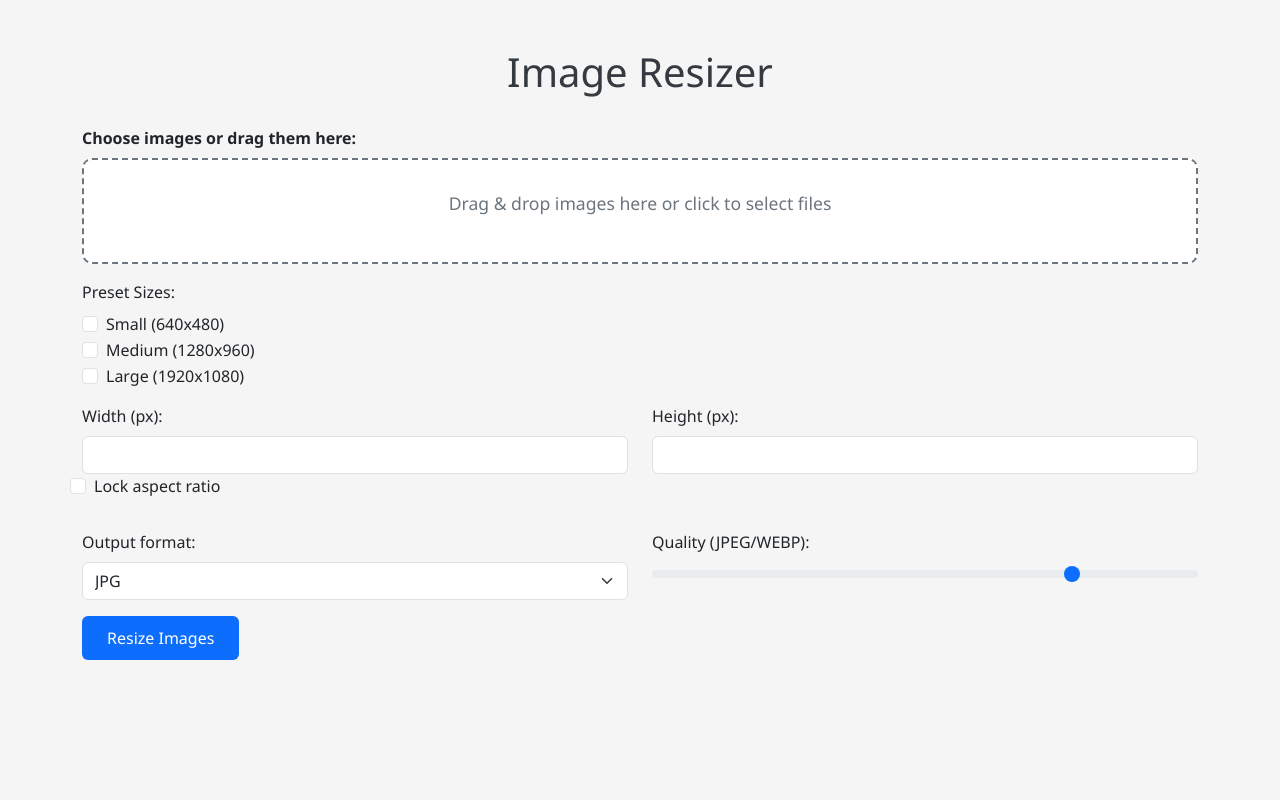
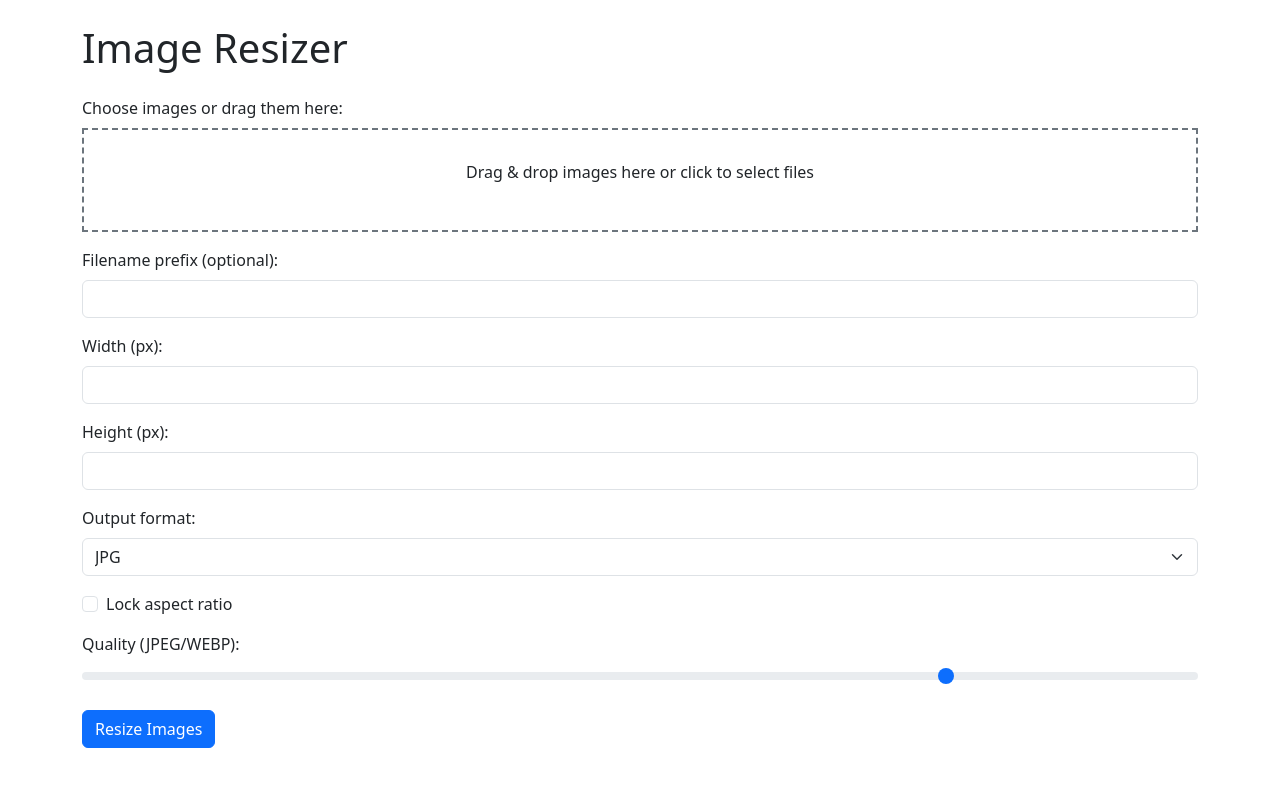
Before and after one commit to Bernievdw/flask-image-resizer, a Flask app: page / in a window 1280 px wide. Run offline with Flask 3, Linux system fonts and the light colour scheme; data that the repository does not hold is empty.

Commit message:
File fixes

```diff
--- a/app.py
+++ b/app.py
@@ -51,6 +51,18 @@ def save_history(original_name, resized_name, width, height, fmt):
     conn.commit()
     conn.close()
 
+def get_history(limit=5):
+    try:
+        conn = sqlite3.connect(DB_PATH)
+        c = conn.cursor()
+        c.execute("SELECT original_name, resized_name, width, height, format FROM history ORDER BY id DESC LIMIT ?", (limit,))
+        rows = c.fetchall()
+        conn.close()
+        return rows
+    except Exception as e:
+        logging.error(f"Error fetching history: {e}")
+        return []
+
 def process_image(file, width, height, selected_format, quality, lock_aspect, prefix=""):
     previews = []
     try:
@@ -103,6 +115,7 @@ def index():
     zip_file = None
     lock_aspect = False
     prefix = ""
+    history = get_history()
 
     if request.method == "POST":
         try:
@@ -156,7 +169,8 @@ def index():
         height=height,
         selected_format=selected_format,
         lock_aspect=lock_aspect,
-        prefix=prefix
+        prefix=prefix,
+        history=history
     )
 
 if __name__ == "__main__":
--- a/templates/index.html
+++ b/templates/index.html
@@ -3,96 +3,37 @@
 <head>
     <meta charset="UTF-8">
     <title>Image Resizer</title>
-    <link rel="stylesheet" href="https://cdn.jsdelivr.net/npm/bootstrap@5.3.2/dist/css/bootstrap.min.css">
+    <link href="https://cdn.jsdelivr.net/npm/bootstrap@5.3.2/dist/css/bootstrap.min.css" rel="stylesheet">
     <style>
-        body {
-            background-color: #f5f5f5;
-            font-family: 'Segoe UI', sans-serif;
-        }
-
-        h1 {
-            color: #343a40;
-            margin-bottom: 30px;
-            text-align: center;
-        }
-
         #drop-zone {
             border: 2px dashed #6c757d;
-            border-radius: 10px;
             padding: 30px;
             text-align: center;
             cursor: pointer;
-            transition: background-color 0.3s, border-color 0.3s;
-            background-color: #ffffff;
         }
-
         #drop-zone.bg-light {
-            background-color: #e9ecef !important;
-            border-color: #495057 !important;
+            background-color: #f8f9fa;
         }
-
-        #drop-zone p {
-            font-size: 1.1rem;
-            color: #6c757d;
+        .preview img {
+            max-width: 150px;
+            margin: 5px;
         }
-
-        .preview {
-            margin-top: 40px;
-        }
-
-        .preview .card {
-            margin-bottom: 20px;
-            border: none;
-            border-radius: 10px;
-            box-shadow: 0 4px 6px rgba(0,0,0,0.1);
-            overflow: hidden;
-        }
-
-        .preview img {
-            max-width: 100%;
-            transition: transform 0.2s;
-            border-bottom: 1px solid #dee2e6;
-        }
-
-        .preview img:hover {
-            transform: scale(1.05);
-        }
-
-        .preview .card-body {
-            text-align: center;
-            padding: 10px;
-        }
-
-        button.btn-primary {
-            background-color: #0d6efd;
-            border: none;
-            padding: 10px 25px;
-            font-size: 1rem;
-        }
-
-        button.btn-primary:hover {
-            background-color: #0b5ed7;
-        }
-
-        @media (min-width: 768px) {
-            .d-flex.preview-row {
-                flex-wrap: wrap;
-                gap: 20px;
-            }
-            .preview .card {
-                flex: 1 1 calc(50% - 20px);
-            }
+        .history img {
+            max-width: 100px;
+            margin: 3px;
         }
     </style>
 </head>
-<body class="p-5">
+<body class="container py-4">
+    <h1 class="mb-4">Image Resizer</h1>
 
-    <div class="container">
-        <h1>Image Resizer</h1>
+    {% if error %}
+        <div class="alert alert-danger">{{ error }}</div>
+    {% endif %}
 
     <form method="POST" enctype="multipart/form-data" class="mb-4">
         <div class="mb-3">
-                <label class="form-label fw-bold">Choose images or drag them here:</label>
+            <label class="form-label">Choose images or drag them here:</label>
             <div id="drop-zone">
                 <p>Drag & drop images here or click to select files</p>
                 <input type="file" id="file-input" name="images" multiple required hidden>
@@ -100,40 +41,22 @@
         </div>
 
         <div class="mb-3">
-                <label class="form-label">Preset Sizes:</label>
-                <div class="form-check">
-                    <input class="form-check-input" type="checkbox" name="preset_sizes" value="640x480" id="small">
-                <label class="form-check-label" for="small">Small (640x480)</label>
-            </div>
-    <div class="form-check">
-        <input class="form-check-input" type="checkbox" name="preset_sizes" value="1280x960" id="medium">
-        <label class="form-check-label" for="medium">Medium (1280x960)</label>
-    </div>
-    <div class="form-check">
-        <input class="form-check-input" type="checkbox" name="preset_sizes" value="1920x1080" id="large">
-        <label class="form-check-label" for="large">Large (1920x1080)</label>
-    </div>
+            <label for="prefix" class="form-label">Filename prefix (optional):</label>
+            <input type="text" class="form-control" name="prefix" value="{{ prefix }}">
         </div>
 
-            <div class="mb-3 row">
-                <div class="col-md-6">
-                    <label class="form-label">Width (px):</label>
+        <div class="mb-3">
+            <label for="width" class="form-label">Width (px):</label>
             <input type="number" class="form-control" name="width" value="{{ width }}" required>
         </div>
-                <div class="col-md-6">
-                    <label class="form-label">Height (px):</label>
+
+        <div class="mb-3">
+            <label for="height" class="form-label">Height (px):</label>
             <input type="number" class="form-control" name="height" value="{{ height }}" required>
         </div>
-                <div class="mb-3 form-check">
-                    <input type="checkbox" class="form-check-input" id="lock-aspect" name="lock_aspect" {% if lock_aspect %}checked{% endif %}>
-                    <label class="form-check-label" for="lock-aspect">Lock aspect ratio</label>
-                </div>
 
-            </div>
-
-            <div class="mb-3 row">
-                <div class="col-md-6">
-                    <label class="form-label">Output format:</label>
+        <div class="mb-3">
+            <label for="format" class="form-label">Output format:</label>
             <select name="format" class="form-select">
                 <option value="jpg" {% if selected_format == 'jpg' %}selected{% endif %}>JPG</option>
                 <option value="png" {% if selected_format == 'png' %}selected{% endif %}>PNG</option>
@@ -141,32 +64,52 @@
                 <option value="gif" {% if selected_format == 'gif' %}selected{% endif %}>GIF</option>
             </select>
         </div>
-                <div class="col-md-6">
-                    <label class="form-label">Quality (JPEG/WEBP):</label>
+
+        <div class="mb-3 form-check">
+            <input type="checkbox" class="form-check-input" name="lock_aspect" id="lock_aspect" {% if lock_aspect %}checked{% endif %}>
+            <label class="form-check-label" for="lock_aspect">Lock aspect ratio</label>
+        </div>
+
+        <div class="mb-3">
+            <label for="quality" class="form-label">Quality (JPEG/WEBP):</label>
             <input type="range" class="form-range" name="quality" min="10" max="100" value="80">
-                </div>
         </div>
 
         <button type="submit" class="btn btn-primary">Resize Images</button>
     </form>
 
+    <div class="preview mb-4">
         {% if previews %}
-        <div class="preview d-flex preview-row">
+            <h4>Previews:</h4>
             {% for original, resized in previews %}
-                <div class="card">
-                    <img src="{{ original }}" alt="Original Image">
-                    <div class="card-body">
-                        <p class="mb-1 fw-bold">Original</p>
+                <div class="d-flex align-items-center mb-3">
+                    <div class="me-3 text-center">
+                        <p>Original</p>
+                        {% if original %}<img src="{{ original }}" alt="Original Image">{% endif %}
                     </div>
-                    <img src="{{ resized }}" alt="Resized Image">
-                    <div class="card-body">
-                        <p class="mb-0 fw-bold">Resized</p>
+                    <div class="text-center">
+                        <p>Resized</p>
+                        {% if resized %}<img src="{{ resized }}" alt="Resized Image">{% endif %}
                     </div>
                 </div>
             {% endfor %}
+        {% endif %}
     </div>
+
+    <div class="history mb-4">
+        {% if history %}
+            <h4>History (last 5 images):</h4>
+            {% for original_name, resized_name, width, height, fmt in history %}
+                <div class="d-flex align-items-center mb-2">
+                    <div class="me-3 text-center">
+                        <p>{{ original_name }}</p>
+                    </div>
+                    <div class="text-center">
+                        <p>{{ resized_name }} ({{ width }}x{{ height }}, {{ fmt }})</p>
+                    </div>
+                </div>
+            {% endfor %}
         {% endif %}
-
     </div>
 
     <script>
@@ -187,9 +130,9 @@
         dropZone.addEventListener('drop', (e) => {
             e.preventDefault();
             dropZone.classList.remove('bg-light');
-            fileInput.files = e.dataTransfer.files;
+            const files = e.dataTransfer.files;
+            fileInput.files = files;
         });
     </script>
-
 </body>
 </html>
```
Also changed, not shown: image_history.db (added). Lines whose indentation alone changed are shown as unchanged.
